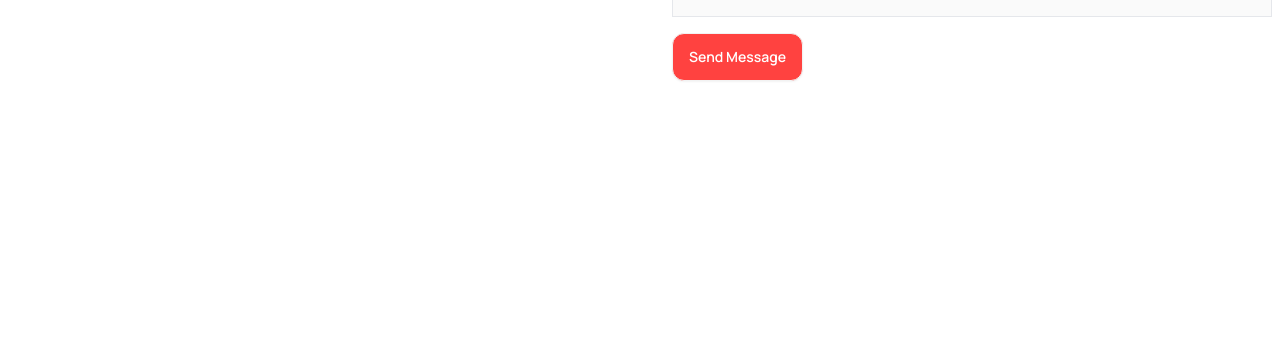
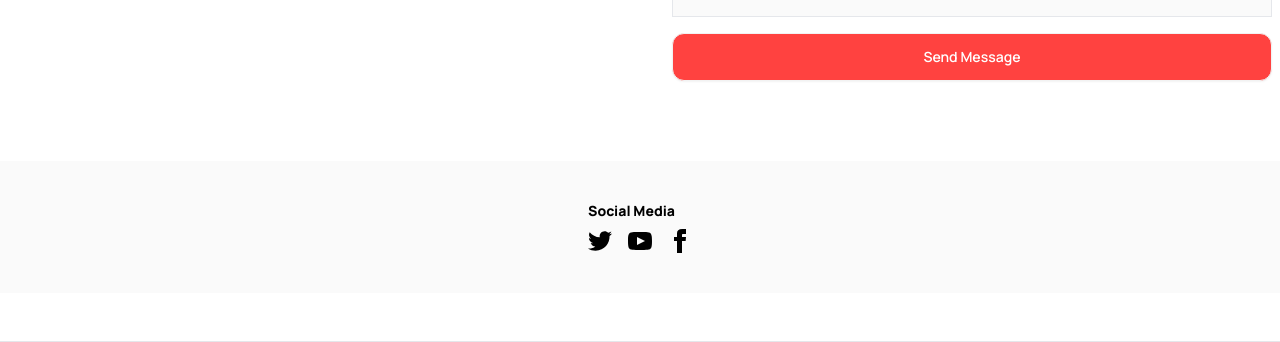
Before and after one commit to zannatulferdous0162/B9A3-Hockey-S, a plain HTML site: page index.html in a window 1280 px wide. Shown: the part 4821-5163 px from the top of the page. Before the commit the page ends 4934 px from the top, so only its background shows below. Drawn offline with nearby package versions, Linux system fonts and the light colour scheme.

Commit message:
add social section

```diff
--- a/index.html
+++ b/index.html
@@ -533,24 +533,27 @@
                 <!--  -->
                  <div class="p-8">
                   <input type="text" class=" lg:w-[600px] lg:h-[300px]   bg-[#13131805] border	">
-                  <button class="btn bg-text-red rounded-xl  mt-4 text-white">Send Message</button>
-
+                  <button class="btn bg-text-red rounded-xl lg:w-[600px]   mt-4 text-white">Send Message</button>
                  </div>
                 </div>
+            </form>
+          </div>
+        </div>
+        <!-- social -->
+        <div class="footer p-10 mt-12 bg-[#13131805] text-black  text-center  justify-center items-center">
 
-            </form>
+          <nav>
+            <header class=" font-extrabold text-black">Social Media</header>
+            <div class="grid grid-flow-col gap-4">
+              <a><svg xmlns="http://www.w3.org/2000/svg" width="24" height="24" viewBox="0 0 24 24" class="fill-current"><path d="M24 4.557c-.883.392-1.832.656-2.828.775 1.017-.609 1.798-1.574 2.165-2.724-.951.564-2.005.974-3.127 1.195-.897-.957-2.178-1.555-3.594-1.555-3.179 0-5.515 2.966-4.797 6.045-4.091-.205-7.719-2.165-10.148-5.144-1.29 2.213-.669 5.108 1.523 6.574-.806-.026-1.566-.247-2.229-.616-.054 2.281 1.581 4.415 3.949 4.89-.693.188-1.452.232-2.224.084.626 1.956 2.444 3.379 4.6 3.419-2.07 1.623-4.678 2.348-7.29 2.04 2.179 1.397 4.768 2.212 7.548 2.212 9.142 0 14.307-7.721 13.995-14.646.962-.695 1.797-1.562 2.457-2.549z"></path></svg></a>
+              <a><svg xmlns="http://www.w3.org/2000/svg" width="24" height="24" viewBox="0 0 24 24" class="fill-current"><path d="M19.615 3.184c-3.604-.246-11.631-.245-15.23 0-3.897.266-4.356 2.62-4.385 8.816.029 6.185.484 8.549 4.385 8.816 3.6.245 11.626.246 15.23 0 3.897-.266 4.356-2.62 4.385-8.816-.029-6.185-.484-8.549-4.385-8.816zm-10.615 12.816v-8l8 3.993-8 4.007z"></path></svg></a>
+              <a><svg xmlns="http://www.w3.org/2000/svg" width="24" height="24" viewBox="0 0 24 24" class="fill-current"><path d="M9 8h-3v4h3v12h5v-12h3.642l.358-4h-4v-1.667c0-.955.192-1.333 1.115-1.333h2.885v-5h-3.808c-3.596 0-5.192 1.583-5.192 4.615v3.385z"></path></svg></a>
+            </div>
+          </nav>
+        </div>
+      </section>
 
-          </div>
-
-
-
-        </div>
-
-        <!-- input -->
-
-
-
-      </section>
+      <hr class="mt-12">
 
     </main>
 
```
